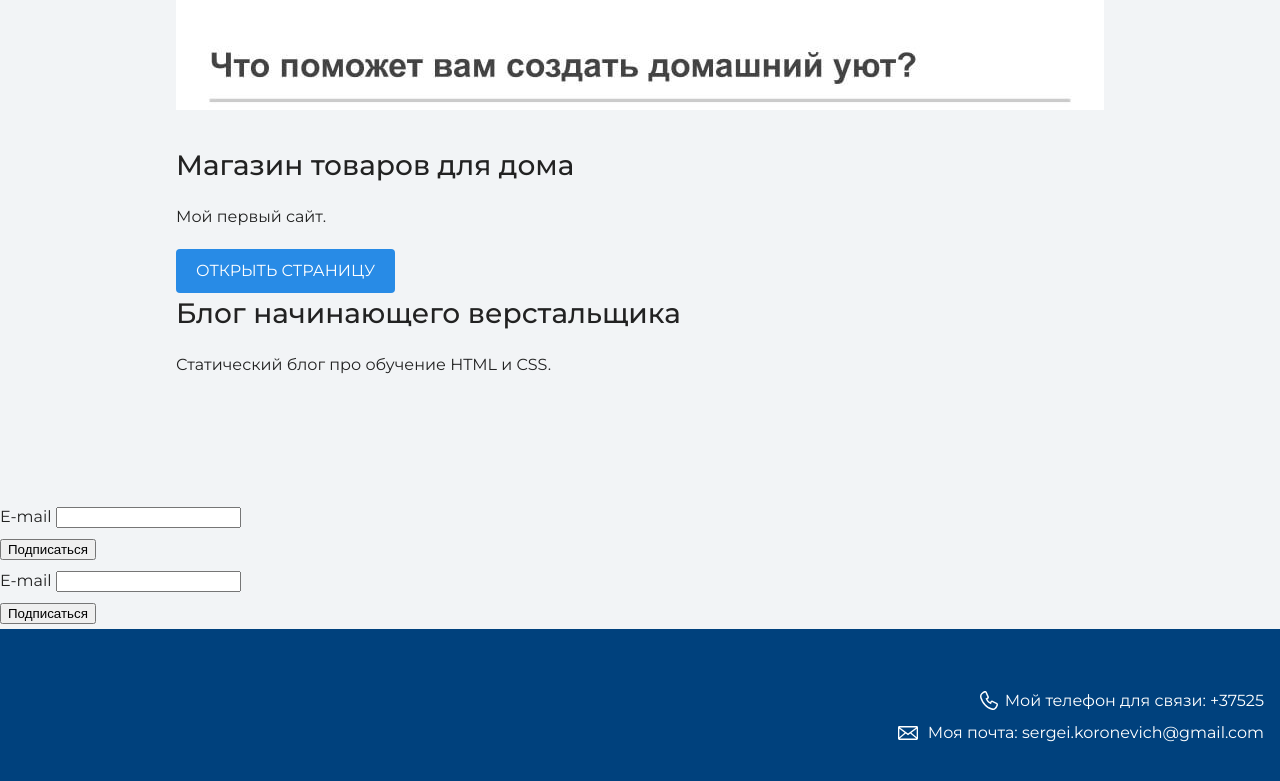
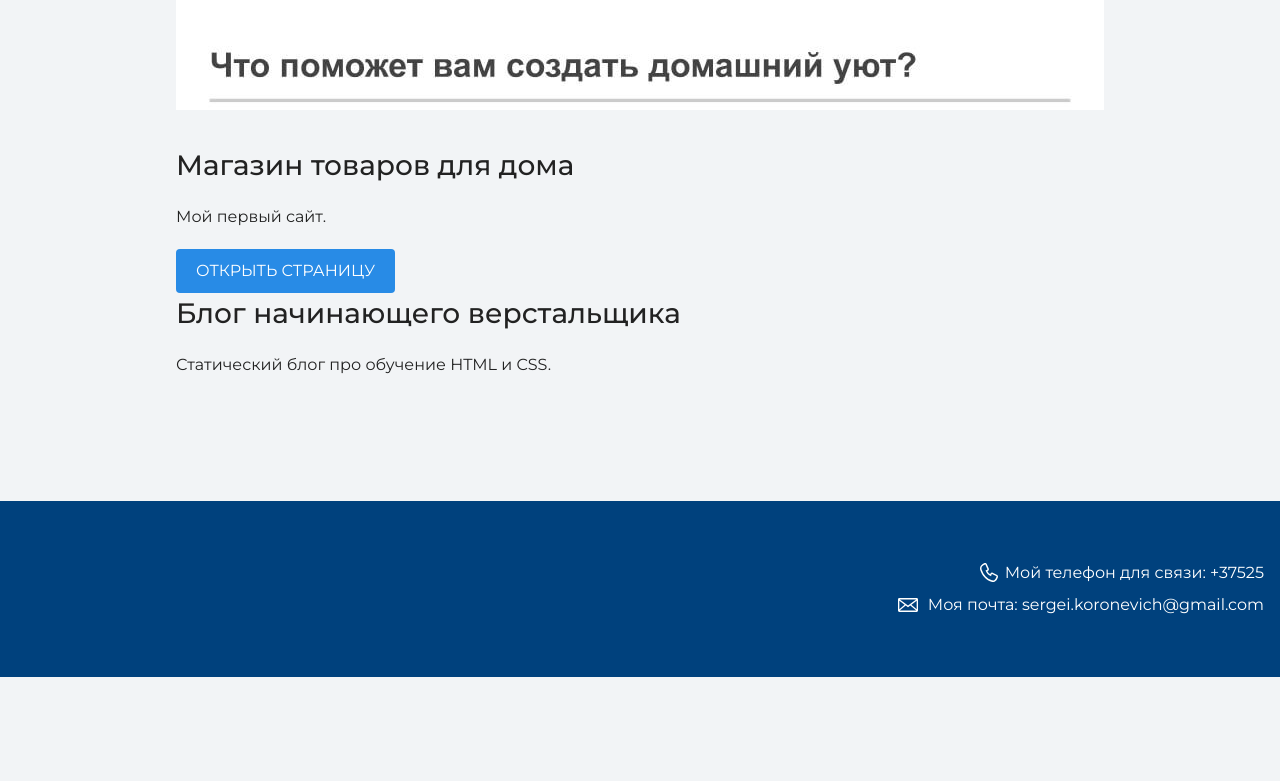
Before and after one commit to SergeiKoronevich/my-site, a plain HTML site: page index.html in a window 1280 px wide. Shown: the part 2865-3646 px from the top of the page. After the commit the page ends 3542 px from the top, so only its background shows below. Drawn offline with nearby package versions, Linux system fonts and the light colour scheme.

Commit message:
убрал код форм

```diff
--- a/index.html
+++ b/index.html
@@ -53,37 +53,7 @@
 	</div>
     </section>
 
-	<section>
-	<form method="POST" action="https://cp.unisender.com/ru/subscribe?hash=6ormegcz6whcuhanydzdf4w4j5iysme6esr5qsus448s9hukz4sro" name="subscribtion_form" target="_blank">
-    <div class="subscribe-form-item subscribe-form-item--input-email">
-        <label class="subscribe-form-item__label subscribe-form-item__label--input-email subscribe-form-item__label--required">E-mail</label>
-        <input class="subscribe-form-item__control subscribe-form-item__control--input-email" type="text" name="email" value="">
-    </div>
-    <div class="subscribe-form-item subscribe-form-item--btn-submit">
-        <input class="subscribe-form-item__btn subscribe-form-item__btn--btn-submit" type="submit" value="Подписаться">
-    </div>
-    <input type="hidden" name="charset" value="UTF-8">
-    <input type="hidden" name="default_list_id" value="20669472">
-    <input type="hidden" name="overwrite" value="2">
-    <input type="hidden" name="is_v5" value="1">
-</form>
-	</section>
 
-<section>
-<form method="POST" action="https://api.unisender.com/ru/api/subscribe?format=json&api_key=6sw6korjodn9xcxnh1584ds98omhx38pntz7nmta
-&
-list_ids=20669472&fields[email]={{Email}}&double_optin=3&overwrite=0" name="subscribtion_form" target="_blank">
-    <div class="subscribe-form-item subscribe-form-item--input-email">
-        <label class="subscribe-form-item__label subscribe-form-item__label--input-email subscribe-form-item__label--required">E-mail</label>
-        <input class="subscribe-form-item__control subscribe-form-item__control--input-email" type="text" name="email" value="">
-    </div>
-    <div class="subscribe-form-item subscribe-form-item--btn-submit">
-        <input class="subscribe-form-item__btn subscribe-form-item__btn--btn-submit" type="submit" value="Подписаться">
-    </div>
-    <input type="hidden" name="charset" value="UTF-8">
-    <input type="hidden" name="default_list_id" value="20669472">
-    <input type="hidden" name="overwrite" value="2">
-    <input type="hidden" name="is_v5" value="1">
 </form>
 </section>
     <footer class="page-footer">
```
